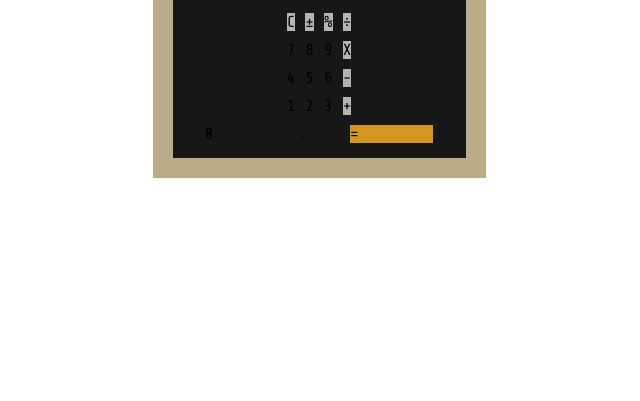
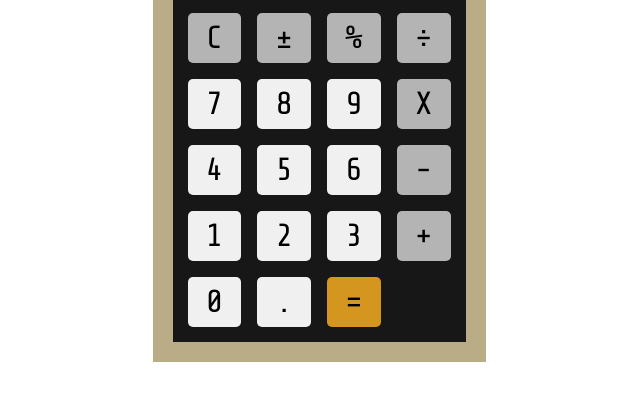
Before and after one commit to SAMulation/datamath-iii, a plain HTML site: page index.html in a window 1280 px wide. Shown: the part 345-746 px from the top of the page, without its empty margins (321-961 px from the left). Drawn offline with nearby package versions, Linux system fonts and the light colour scheme.

Commit message:
Lots of minor tweaks to interface

```diff
--- a/index.html
+++ b/index.html
@@ -20,35 +20,30 @@
                 <P>Datamark III</P>
             </div>
             <div class="buttonArea">
-                <div class="row4">
+
                     <div class="button grey" data-btn="C" id="clear">C</div>
                     <div class="button grey" data-btn="N">±</div>
                     <div class="button grey" data-btn="%">%</div>
                     <div class="button grey" data-btn="/">÷</div>
-                </div>
-                <div class="row4">
+
                     <div class="button" data-btn="7">7</div>
                     <div class="button" data-btn="8">8</div>
                     <div class="button" data-btn="9">9</div>
                     <div class="button grey" data-btn="*">X</div>
-                </div>
-                <div class="row4">
+
                     <div class="button" data-btn="4">4</div>
                     <div class="button" data-btn="5">5</div>
                     <div class="button" data-btn="6">6</div>
                     <div class="button grey" data-btn="-">-</div>
-                </div>
-                <div class="row4">
+
                     <div class="button" data-btn="1">1</div>
                     <div class="button" data-btn="2">2</div>
                     <div class="button" data-btn="3">3</div>
                     <div class="button grey" data-btn="+">+</div>
-                </div>
-                <div class="row3">
+
                     <div class="button flexTwo" data-btn="0">0</div>
                     <div class="button flexOne" data-btn=".">.</div>
                     <div class="button flexTwo orange" data-btn="=">=</div>
-                </div>
             </div>
         </div>
     </div>
--- a/script.js
+++ b/script.js
@@ -43,7 +43,7 @@ class Calculator {
     bindButtons() {
         // Clear press or press and hold
         const clear = this.rootElement.querySelector('#clear');
-        const buttons = this.rootElement.querySelectorAll('button:not(#clear)');
+        const buttons = this.rootElement.querySelectorAll('.button:not(#clear)');
 
         buttons.forEach(button => {
             button.addEventListener('click', event => {
--- a/styles.css
+++ b/styles.css
@@ -53,7 +53,20 @@ p.subhead {
     margin: auto 17px;
 }
 
-.row4 {
+.buttonArea {
+    user-select: none;
+    display: grid;
+    grid-template-columns: repeat(4, 1fr);
+    grid-gap: 1em;
+}
+
+.buttonArea div {
+    display: flex;
+    justify-content: center;
+    align-items: center;
+}
+
+/* .row4 {
     display: flex;
     justify-content: center;
     gap: 10px;
@@ -65,35 +78,36 @@ p.subhead {
     justify-content: center;
     gap: 10px;
     margin: auto 17px;
-}
+} */
 
-button {
+.button {
     font-family: 'Share Tech Mono', sans-serif;
     min-width: 50px;
     height: 50px;
-    font-size: 40px;
+    font-size: 2em;
     background-color: rgb(240, 240, 240);
+    border-radius: 5px;
 }
 
-button:hover {
+.button:hover {
     background-color: white;
 }
 
-button.grey:hover {
+.button.grey:hover {
     background-color: rgb(223, 223, 223);
 }
 
-button.orange:hover {
+.button.orange:hover {
     background-color: rgb(236, 198, 126);
 }
 
-.flexOne {
+/* .flexOne {
     flex: 1;
 }
 
 .flexTwo {
     flex: 2;
-}
+} */
 
 .grey {
     background-color: rgb(180, 180, 180);
```
